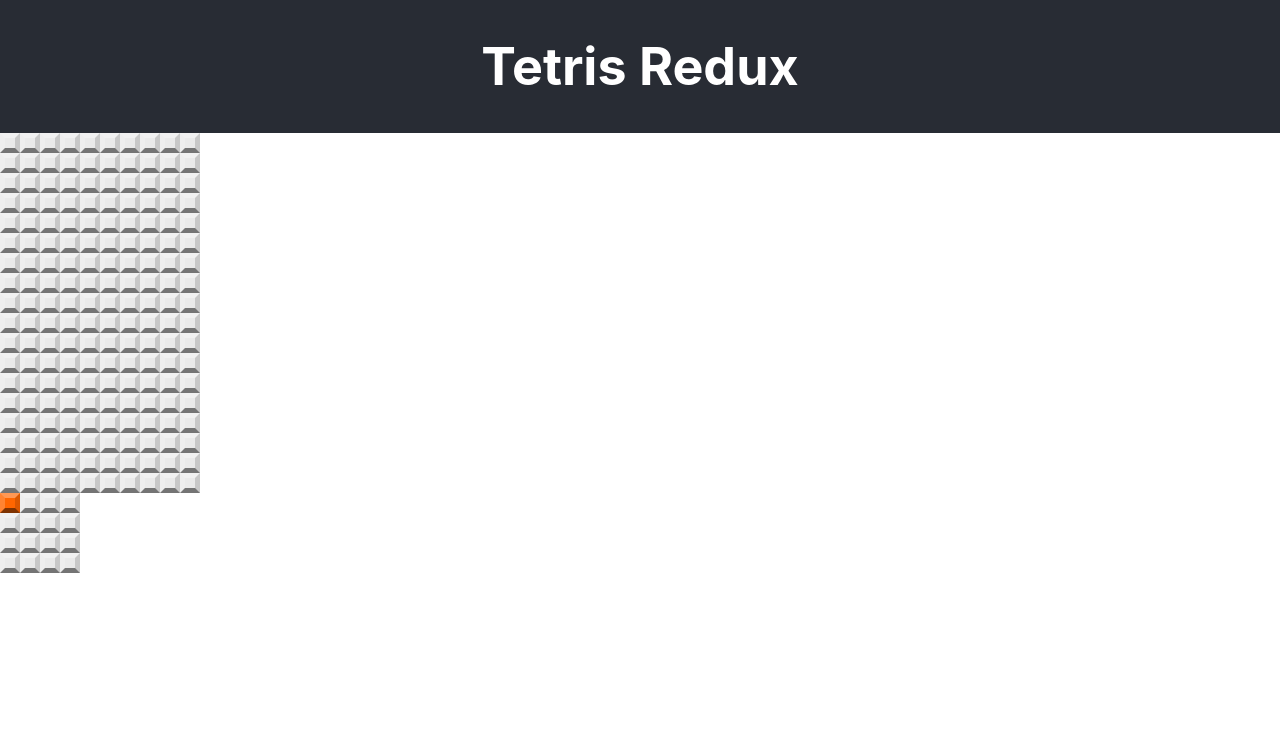
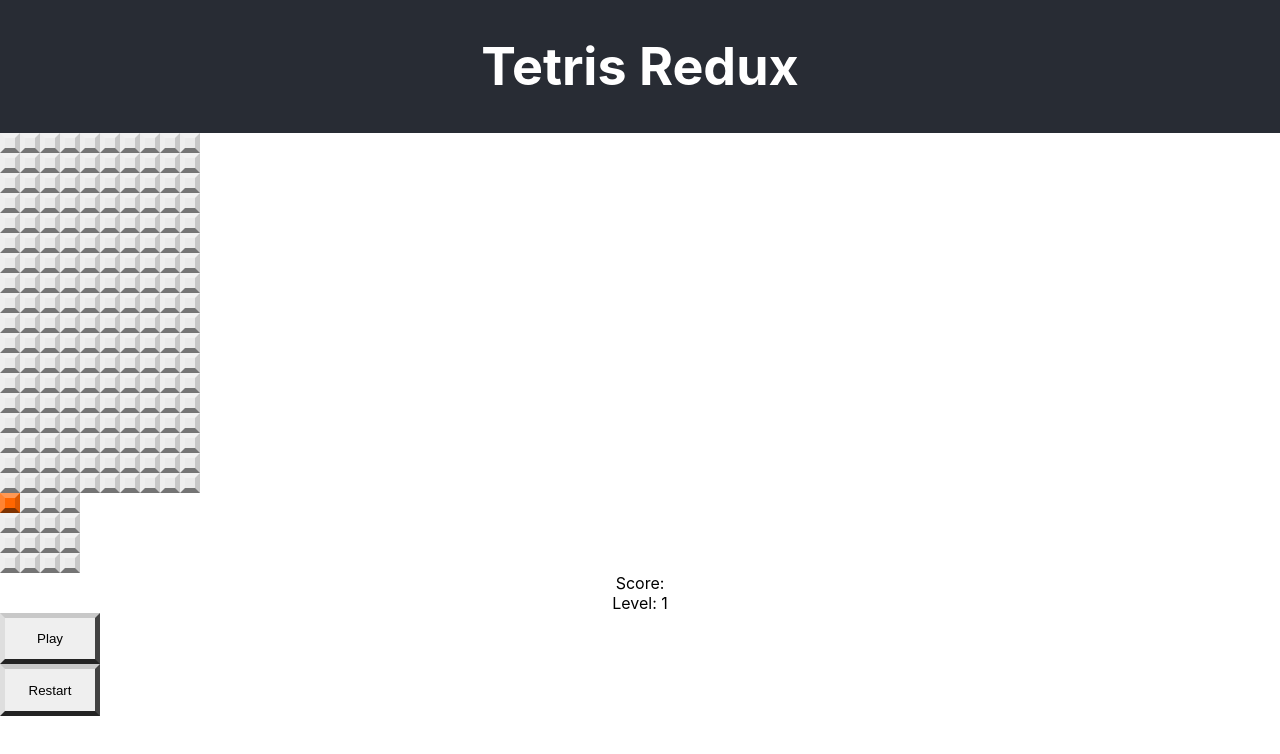
Before and after one commit to DonjaVanEsch/REPO-NAME, a React (Create React App) app: page / in a window 1280 px wide. Shown: the top 754 px of the page. Built offline with nearby package versions, Linux system fonts and the light colour scheme.

Commit message:
Added initial score board

```diff
--- a/src/App.js
+++ b/src/App.js
@@ -3,6 +3,7 @@ import './App.css';
 
 import GridBoard from './components/GridBoard'
 import NextBlock from './components/NextBlock'
+import ScoreBoard from './components/ScoreBoard'
 
 function App() {
   return (
@@ -12,6 +13,7 @@ function App() {
       </header>
       <GridBoard />
       <NextBlock />
+      <ScoreBoard />
     </div>
   );
 }
--- /dev/null
+++ b/src/components/ScoreBoard.js
@@ -0,0 +1,12 @@
+import React from 'react'
+
+export default function ScoreBoard(props) {
+    return (
+        <div className="score-board">
+            <div>Score:{props.score}</div>
+            <div>Level: 1</div>
+            <button className="score-board-button" onClick={ (e) =>{}}>Play</button>
+            <button className="score-board-button" onClick={ (e) =>{}}>Restart</button>
+        </div>
+    )
+}
--- a/src/index.css
+++ b/src/index.css
@@ -118,3 +118,16 @@ code {
   grid-template-columns: repeat(4, var(--tile-size));
   align-self: flex-start;
 }
+
+/* Score Board */
+.score-board-button {
+  display: block;
+  padding: 1em;
+  border-width: 5px;
+  width: 100px;
+
+  border-top-color: var(--button-color-t);
+  border-left-color: var(--button-color-l);
+  border-right-color: var(--button-color-r);
+  border-bottom-color: var(--button-color-b);
+}
```
